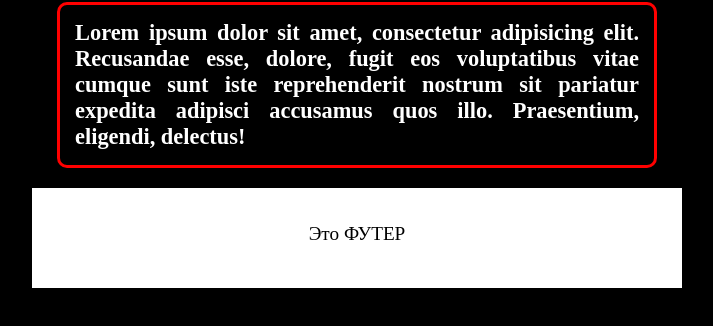
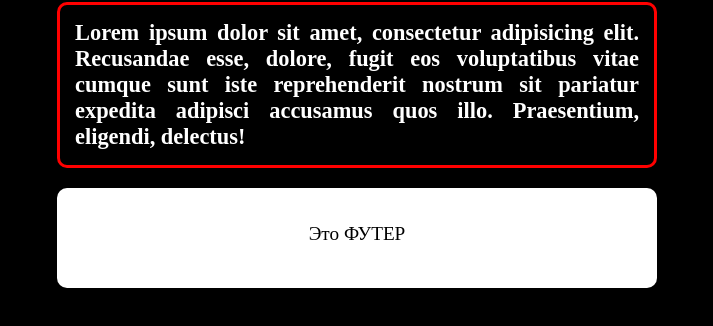
Before and after one commit to svmyhome/site, a plain HTML site: page index.html in a window 1280 px wide. Shown: the part 324-650 px from the top of the page, without its empty margins (283-996 px from the left). Drawn offline with Linux system fonts and the light colour scheme.

Commit message:
modern footer

```diff
--- a/style/style.css
+++ b/style/style.css
@@ -24,8 +24,9 @@ p{
 	background-color: #fff;
 	text-align: center;
 	font-size: 1.2em;
-	width: 650px;
+	width: 600px;
 	height:100px;
 	padding-top: 35px;
 	box-sizing: border-box;
+	border-radius: 10px;
 }
```
